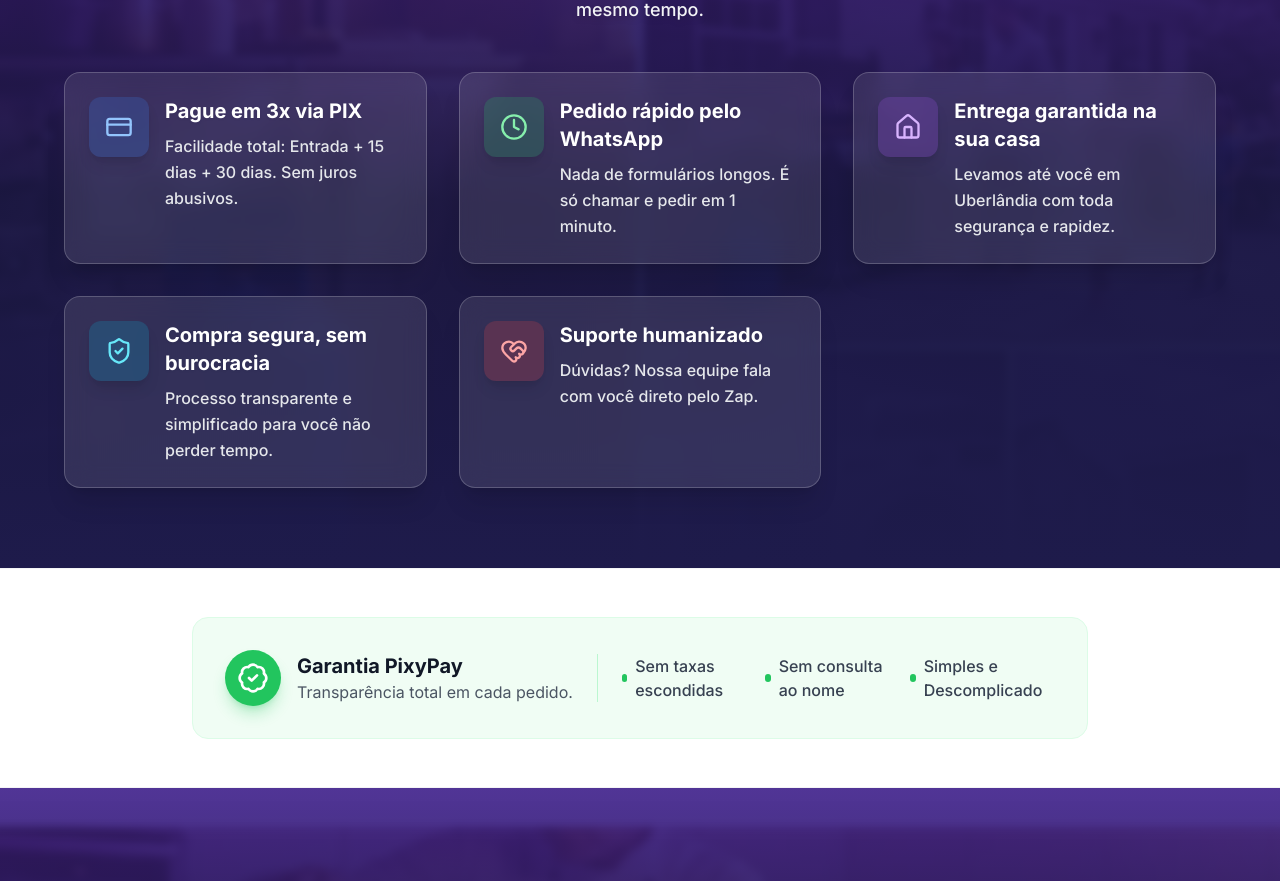
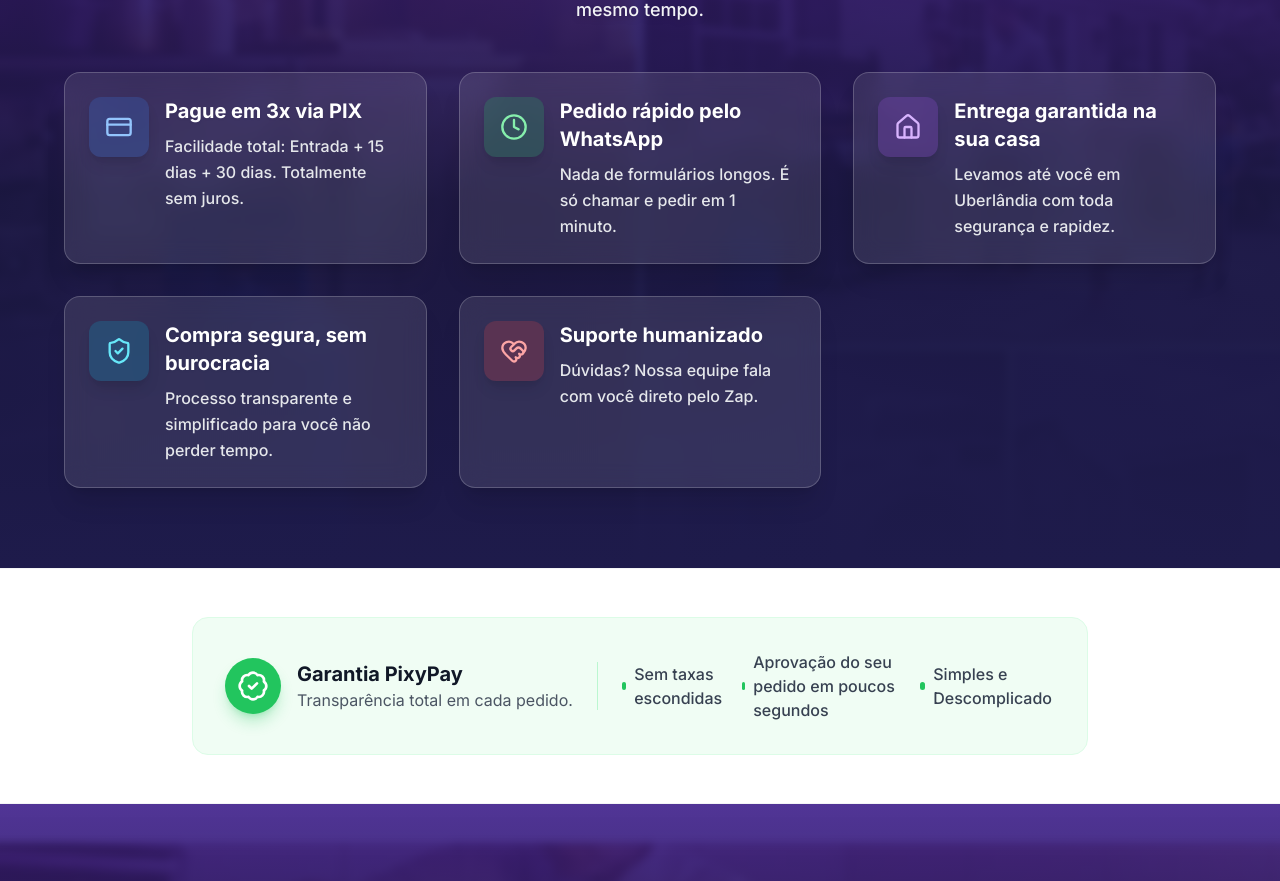
Before and after one commit to VoaNegocio/pixypay-lp, a React (Vite) app: page / in a window 1280 px wide. Shown: the part 1580-2461 px from the top of the page. Built offline with nearby package versions, Linux system fonts and the light colour scheme.

Commit message:
add de att em copy

```diff
--- a/src/components/Benefits.jsx
+++ b/src/components/Benefits.jsx
@@ -7,7 +7,7 @@ const Benefits = () => {
             icon: CreditCard,
             color: "text-blue-300 bg-blue-500/20",
             title: "Pague em 3x via PIX",
-            description: "Facilidade total: Entrada + 15 dias + 30 dias. Sem juros abusivos."
+            description: "Facilidade total: Entrada + 15 dias + 30 dias. Totalmente sem juros."
         },
         {
             icon: Clock,
--- a/src/components/Guarantee.jsx
+++ b/src/components/Guarantee.jsx
@@ -25,7 +25,7 @@ const Guarantee = () => {
                         </span>
                         <span className="flex items-center justify-center gap-2">
                             <span className="w-2 h-2 bg-green-500 rounded-full"></span>
-                            Sem consulta ao nome
+                            Aprovação do seu pedido em poucos segundos
                         </span>
                         <span className="flex items-center justify-center gap-2">
                             <span className="w-2 h-2 bg-green-500 rounded-full"></span>
```
